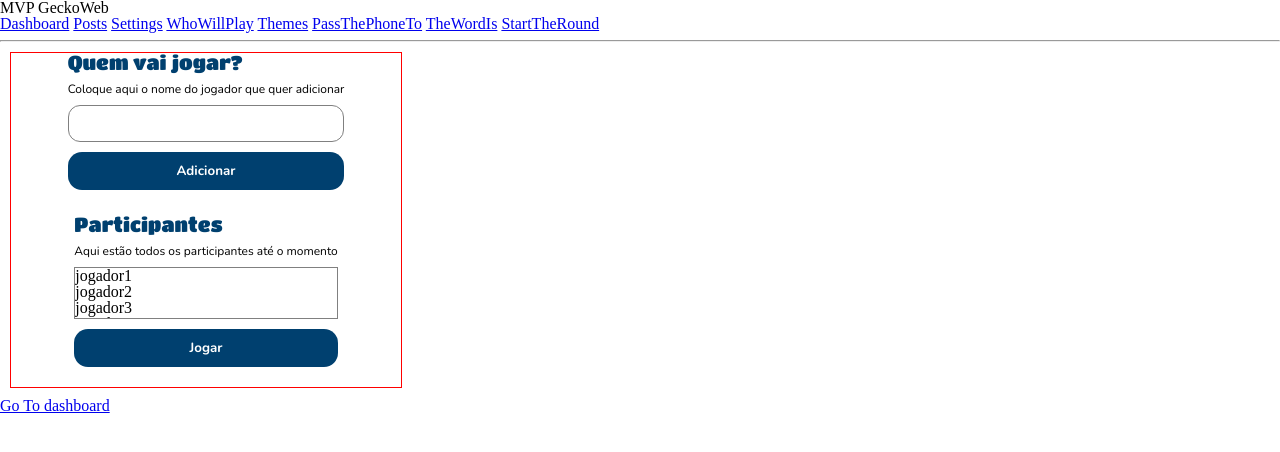
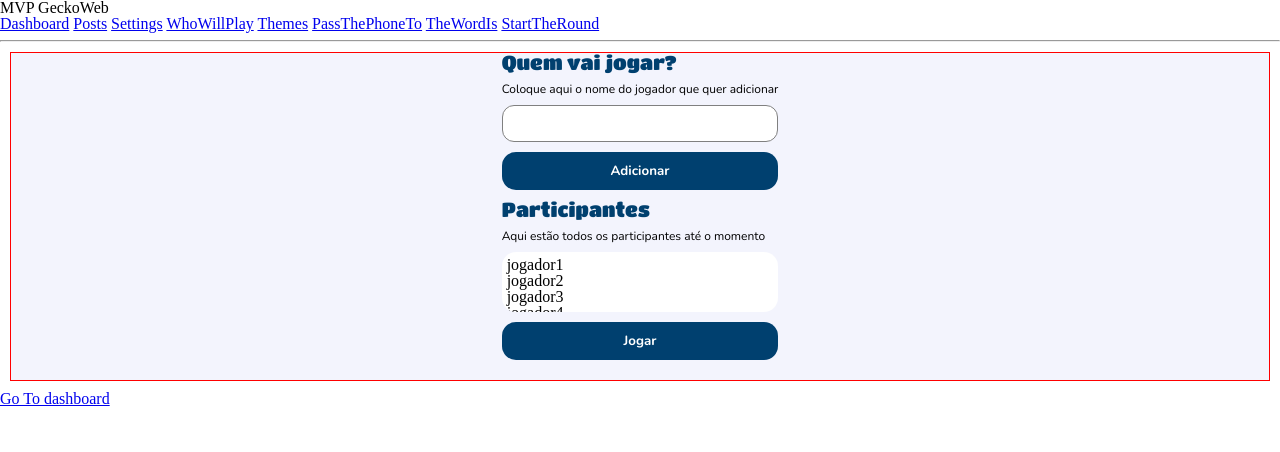
Before and after one commit to jvholanda2/geckoweb, a website with bundled scripts: page frontend/index.html in a window 1280 px wide. Built offline with nearby package versions, Linux system fonts and the light colour scheme.

Commit message:
Continua a estilização da view de WhoWillPlay, na parte das lista de jogadores

```diff
--- a/frontend/index.html
+++ b/frontend/index.html
@@ -26,9 +26,6 @@
                 <p class="gecko_text">Coloque aqui o nome do jogador que quer adicionar</p>
                 <input class="gecko_input" type="text" placeholder="">
                 <button class="gecko_button_main">Adicionar</button>
-            </div>
-
-            <div class="gecko_wrap">
 
                 <h2 class="gecko_title">Participantes</h2>
                 <p class="gecko_text">Aqui estão todos os participantes até o momento</p>
@@ -40,8 +37,6 @@
                     <p>jogador5</p>
                     <p>jogador6</p>
                     <p>jogador7</p>
-
-
                 </div>
                 <button class="gecko_button_main">Jogar</button>
             </div>
--- a/frontend/static/css/style.css
+++ b/frontend/static/css/style.css
@@ -58,9 +58,10 @@ body {
     flex-direction: column;
     gap: 5px;
     margin: 10px;
-    max-width: 390px;
+    /* max-width: 390px; */
     align-items: center;
     border: solid red 1px;
+    background: #F3F4FD;
 }
 
 .gecko_wrap {
@@ -105,6 +106,10 @@ body {
 
 #gecko_players_list {
     max-height: 50px;
-    border: solid grey 1px;
+    border: none;
+    border-radius: 14px;
     overflow-y: scroll;
+    background: #fff;
+    padding: 5px;
+
 }
```
